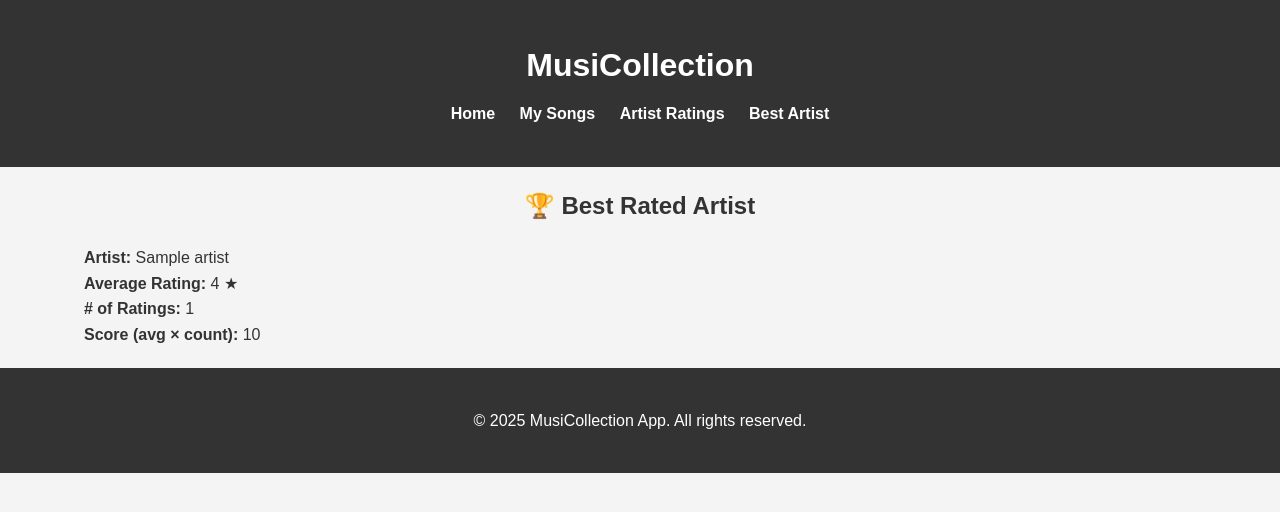
After one commit to KesnelM/Music-Library-Project, a Flask app: template templates/best_artists.html in a window 1280 px wide. The commit adds this page. Shown: the top 512 px of the page. Run offline with Flask 3, Linux system fonts and the light colour scheme; the template is opened without the code that fills it: most values are stand-ins (such as "Sample title", 1, 10 or a date in 2020).

Commit message:
adv function

```diff
--- a/app.py
+++ b/app.py
@@ -191,6 +191,65 @@ def update_song(song_id):
 
     return redirect(url_for('view_songs'))
 
+@app.route('/rate-song', methods=['POST'])
+def rate_song():
+    song_id = request.form.get('song_id')
+    rating  = int(request.form.get('rating', 0))
+
+    # simple validation
+    if rating < 1 or rating > 5:
+        return "Rating must be between 1 and 5", 400
+
+    sql = "INSERT INTO Ratings (SongID, Rating) VALUES (%s, %s)"
+    mycursor.execute(sql, (song_id, rating))
+    mydb.commit()
+    return redirect(url_for('view_songs'))
+
+@app.route('/artist-ratings')
+def artist_ratings():
+    sql = """
+      SELECT Artist, ROUND(AVG(Rating), 2) AS AvgRating
+      FROM Songs
+      JOIN Ratings ON Songs.SongID = Ratings.SongID
+      GROUP BY Artist
+      ORDER BY AvgRating DESC
+    """
+    mycursor.execute(sql)
+    ratings = mycursor.fetchall()
+    return render_template('artist_ratings.html', ratings=ratings)
+
+@app.route('/best-artist')
+def best_artist():
+    mycursor.execute("""
+      SELECT
+        s.Artist           AS ArtistName,
+        ROUND(AVG(r.Rating), 2)  AS AvgRating,
+        COUNT(r.Rating)         AS NumRatings,
+        ROUND(AVG(r.Rating)*COUNT(r.Rating), 2) AS Score
+      FROM Songs s
+      JOIN Ratings r
+        ON s.SongID = r.SongID
+      GROUP BY s.Artist
+      ORDER BY Score DESC
+      LIMIT 1
+    """)
+    row = mycursor.fetchone()
+    if row:
+        artist_name, avg, num, score = row
+    else:
+        artist_name = avg = num = score = None
+
+    return render_template(
+      'best_artists.html',
+      artist=artist_name,
+      avg_rating=avg,
+      num_ratings=num,
+      score=score
+    )
+
+    #best = mycursor.fetchone()
+    #return render_template('best_artists.html', best=best)
+
 
 
 if __name__ == '__main__':
--- a/static/styles.css
+++ b/static/styles.css
@@ -168,3 +168,14 @@ section#home .container p {
   display: block;
   margin: 3px 0;
 }
+
+.rating-form {
+  margin-top: 10px;
+  display: flex;
+  align-items: center;
+  gap: 8px;
+}
+
+.songs-table th, .songs-table td {
+  padding: 8px 12px;
+}
--- /dev/null
+++ b/templates/best_artists.html
@@ -0,0 +1,40 @@
+<!DOCTYPE html>
+<html lang="en">
+<head>
+  <meta charset="UTF-8" />
+  <meta name="viewport" content="width=device-width, initial-scale=1.0"/>
+  <title>Best Rated Artist</title>
+  <link rel="stylesheet" href="/static/styles.css" />
+</head>
+<body>
+  <header>
+    <div class="container header-container">
+      <h1>MusiCollection</h1>
+      <nav><ul>
+        <li><a href="{{ url_for('home_page') }}">Home</a></li>
+        <li><a href="{{ url_for('view_songs') }}">My Songs</a></li>
+        <li><a href="{{ url_for('artist_ratings') }}">Artist Ratings</a></li>
+        <li><a href="{{ url_for('best_artist') }}">Best Artist</a></li>
+      </ul></nav>
+    </div>
+  </header>
+  <main>
+    <section class="container">
+      <h2>🏆 Best Rated Artist</h2>
+      {% if artist %}
+      <p><strong>Artist:</strong> {{ artist }}</p>
+      <p><strong>Average Rating:</strong> {{ avg_rating }} ★</p>
+      <p><strong># of Ratings:</strong> {{ num_ratings }}</p>
+      <p><strong>Score (avg × count):</strong> {{ score }}</p>
+    {% else %}
+      <p>No ratings yet.</p>
+    {% endif %}
+    </section>
+  </main>
+  <footer>
+    <div class="container">
+      <p>&copy; 2025 MusiCollection App. All rights reserved.</p>
+    </div>
+  </footer>
+</body>
+</html>
--- a/templates/index.html
+++ b/templates/index.html
@@ -9,6 +9,8 @@
   <body>
     <!-- Header with Navigation -->
     <header>
+      <li><a href="{{ url_for('artist_ratings') }}">Artist Ratings</a></li>
+      <li><a href="{{ url_for('best_artist') }}">Best Artist</a></li>
       <div class="container header-container">
         <h1>MusiCollection</h1>
         <a href="{{ url_for('view_songs') }}">Go to My Songs</a>
```
Also changed, not shown: setup.py (+26 -3 lines), templates/artist_ratings.html (added, +55 -0 lines), templates/lib.html (+12 -0 lines).
